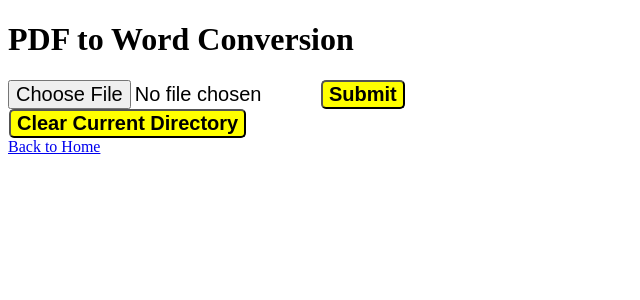
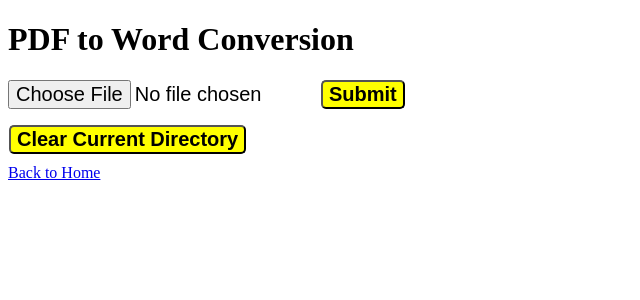
Before and after one commit to SouvikUMD/Software-Tool-Belt, a Flask app: page /pdftoword in a window 1280 px wide. Shown: the top 300 px of the page, without its empty margins (0-640 px from the left). Run offline with Flask 2, Linux system fonts and the light colour scheme; parts of the project's set-up code (start-up, migrations or seed data) failed here and were passed over.

Commit message:
Add files via upload

```diff
--- a/templates/upload_pdftoword3.html
+++ b/templates/upload_pdftoword3.html
@@ -10,6 +10,7 @@
 
 		font-size: 20px;
 	}
+
 	.op{
 		font-size: 20px;
 		margin-left: -70px;
@@ -18,20 +19,24 @@
 		border-radius: 5px;
 		cursor: pointer;
 	}
-
-
 	</style>
 </head>
 <body>
-	<div class="center">
+	<div class="center" style="margin-bottom:16px">
 		<h1> PDF to Word Conversion </h1>
 		<form method="POST" action="/pdftoword" enctype="multipart/form-data">
 			<input class="ok" type="file" name="file">
 			<button class="op" style="margin-right:48px">Submit</button>
 		</form>
 	</div>
-	<div class="center" style="margin-down:16px">
-        	<form method="POST" action="/pdftoword/Clear_Directory_Path" enctype="multipart/form-data">
+	<style>
+	.button-container button{
+        display: block; /* Makes the buttons block-level elements */
+        margin-bottom: 10px; /* Adds spacing between buttons */
+    }
+	</style>
+	<div class="button-container">
+        	<form method="POST" action="/pdftoword/Clear_Directory_Path">
         		<button class="op" style="margin-left:1px">Clear Current Directory</button>
         </form>
     </div>
```
